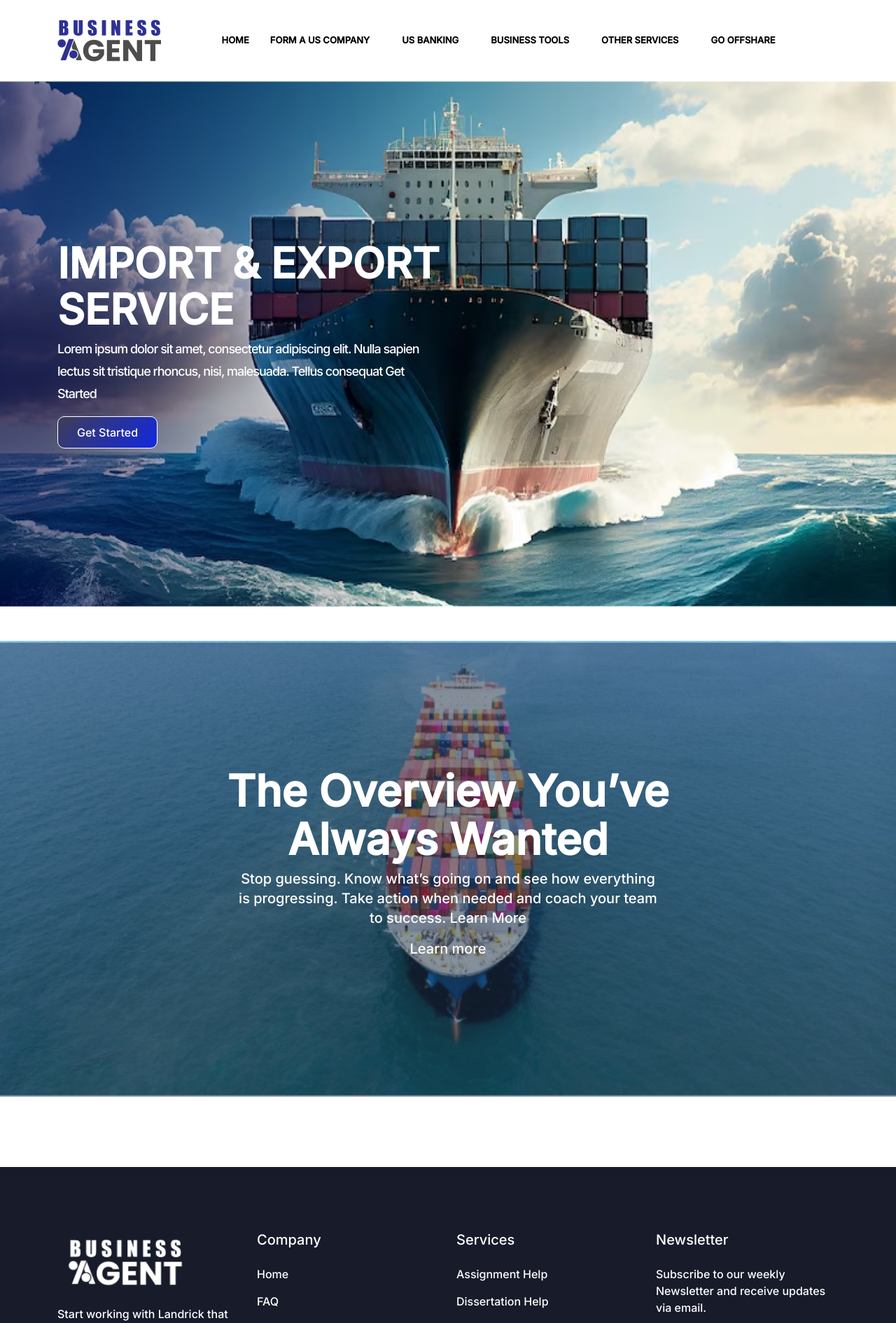
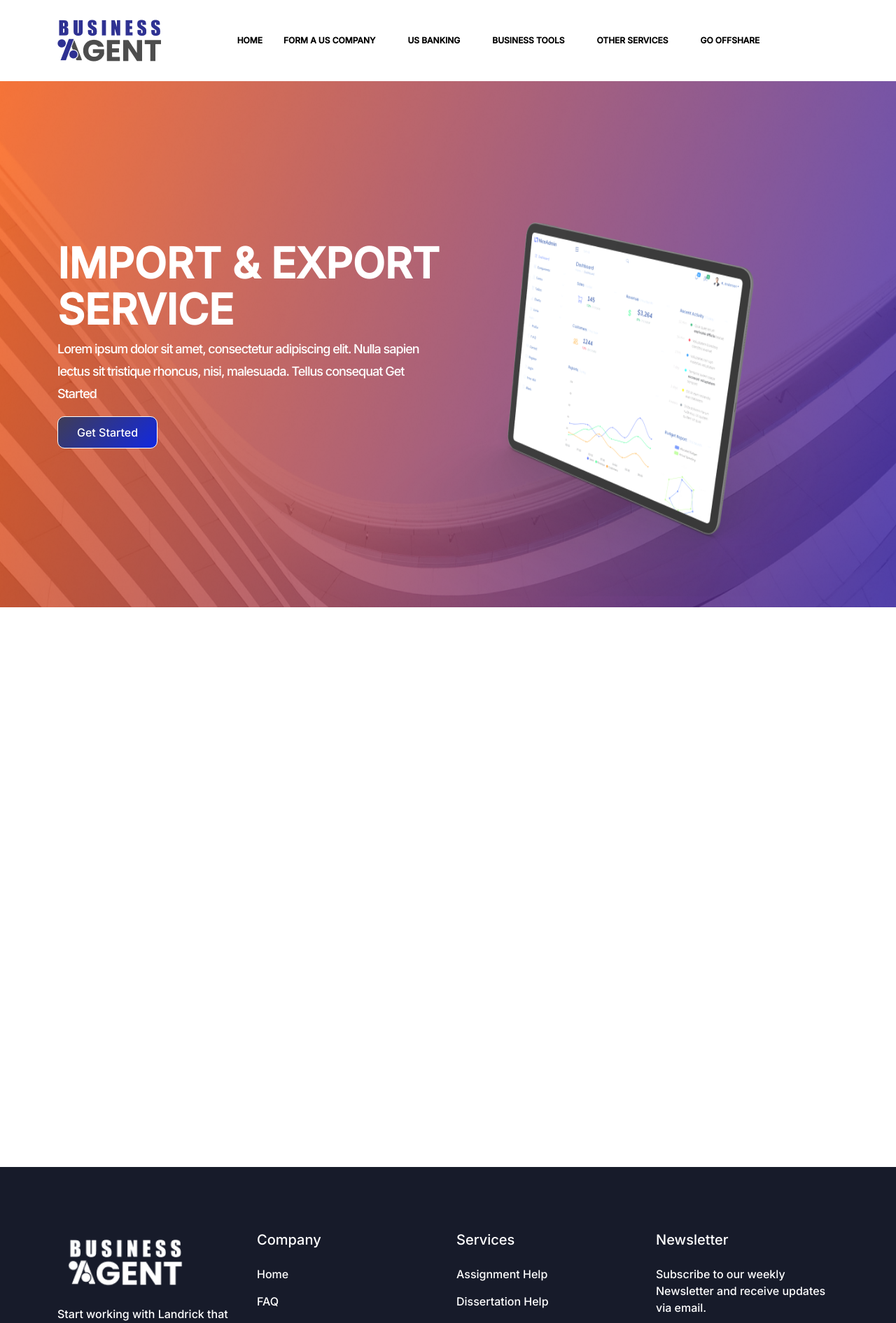
Before and after one commit to TahaAhmed63/bussinessagent, a React (Create React App) app: page /ImportExport in a window 1280 px wide. Shown: the top 1891 px of the page at 70% size. Built offline with nearby package versions, Linux system fonts and the light colour scheme.

Commit message:
error solved

```diff
--- a/src/pages/ImportExport/ImportExport.css
+++ b/src/pages/ImportExport/ImportExport.css
@@ -2,7 +2,7 @@
     width: 100%;
     height: 751.572px;
     flex-shrink: 0;
-    background-image: url("./../../assets/banner/importExportimg.png");
+    /* background-image: url("./../../assets/banner/importExportimg.png");  */
     background-repeat: no-repeat;
     background-size: 100% 100%;
     /* background-size: cover; */
@@ -38,7 +38,7 @@
     width: 100%;
     height: 652.009px;
     flex-shrink: 0;
-    background-image: url("../../Assets/importSection3.png");
+    /* background-image: url("../../Assets/importSection3.png"); */
     background-repeat: no-repeat;
     background-size: 100% 100%;
     /* background-size: cover; */
--- a/src/pages/MailForwording/MainPageMail.js
+++ b/src/pages/MailForwording/MainPageMail.js
@@ -6,6 +6,7 @@
 import RegistrationAgentServices from './RegistrationAgentServices'
 import AboutService from './AboutService'
 import WeOffer from './WeOffer'
+import "./style.css"
 const MainPageMail = () => {
   return (
  <>
--- a/src/pages/MailForwording/style.css
+++ b/src/pages/MailForwording/style.css
@@ -96,7 +96,7 @@
 }
   .banner-main-img{
     width: 50%;
-    /* background-image: url(./../../assets/MailPageBanner/Vector.png); */
+/* // background-image: url(./../../assets/MailPageBanner/Vector.png);  */
 
     height: 100%;
     position: relative;
@@ -778,7 +778,7 @@
     flex-shrink: 0;
     border-radius: 500px;
     border: 24px solid var(--white, #FFF);
-    background: url(../../Assets/owner2.png.png) lightgray 50% / cover no-repeat;
+    background: url(../../assets/owner2.png.png) lightgray 50% / cover no-repeat;
 }
 
 .offer-info p{
```
Also changed, not shown: 1 other file (tests, documents, lock files or other folders).
